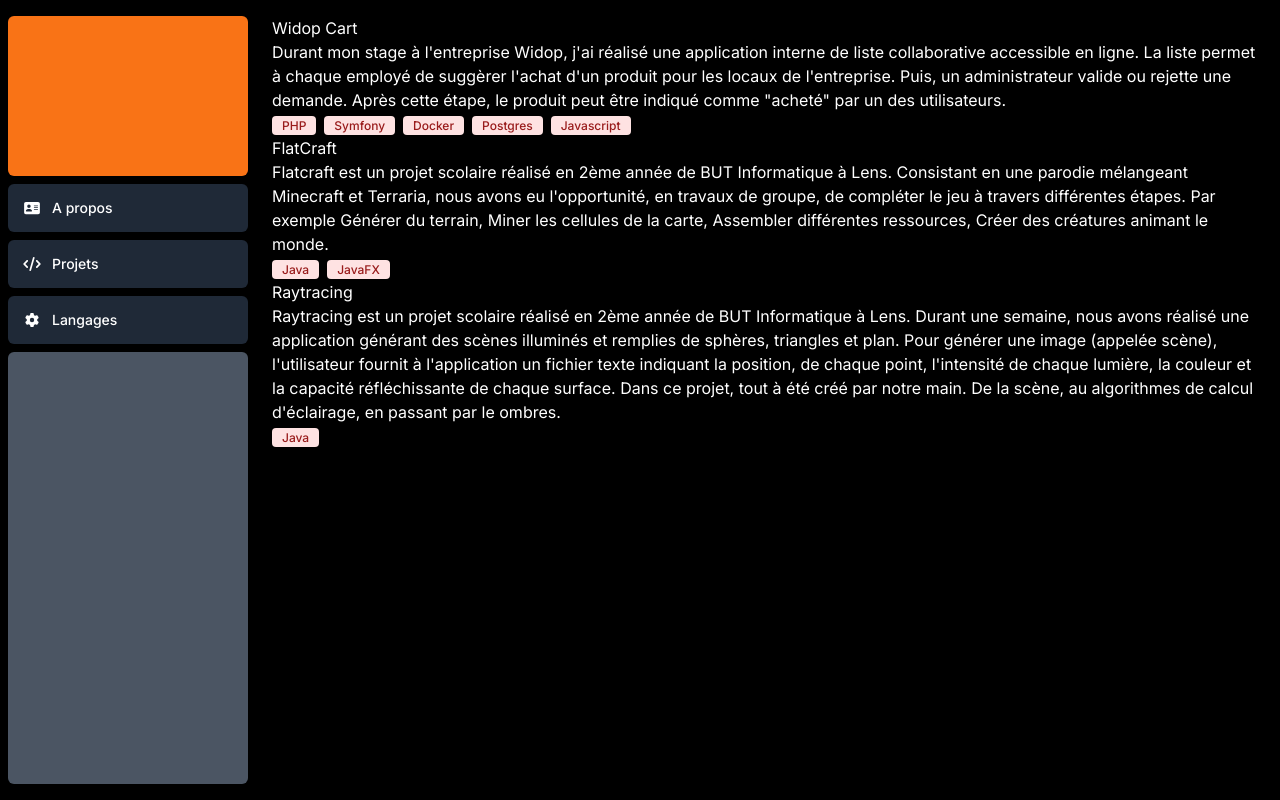
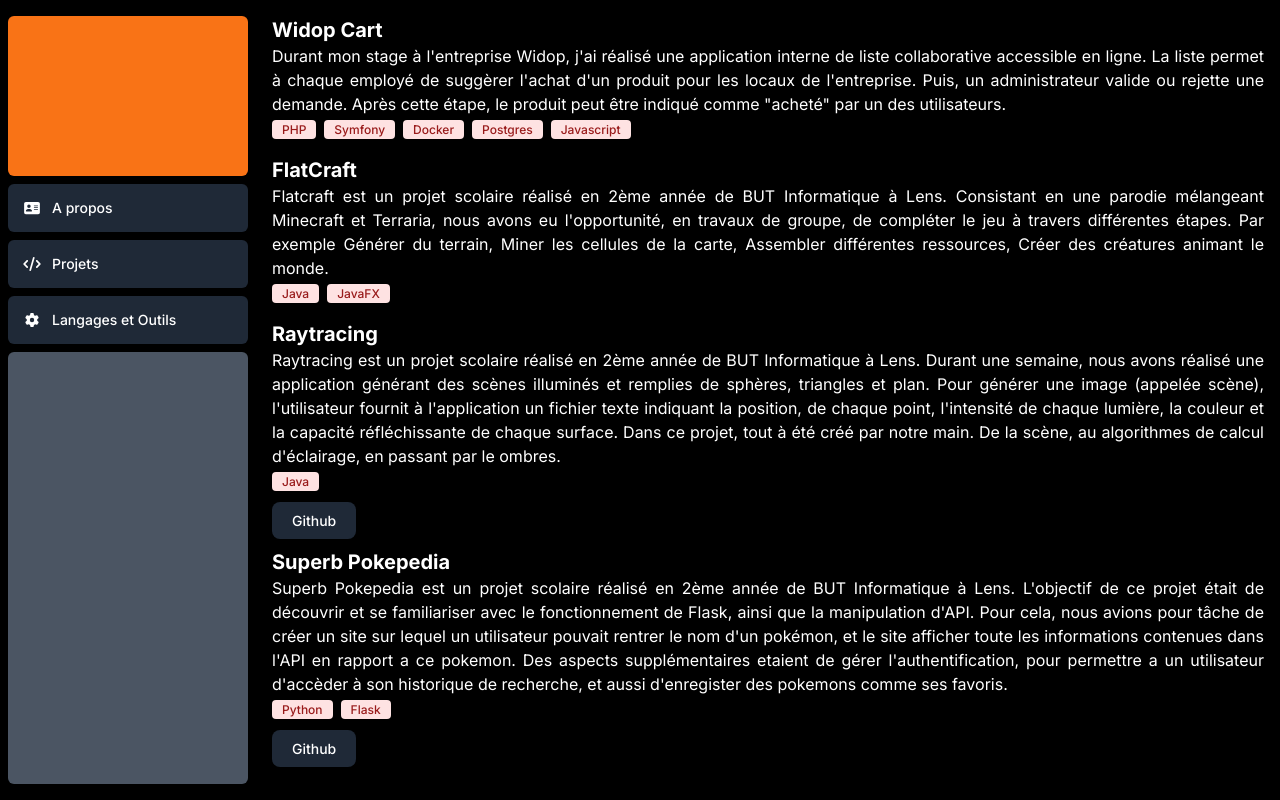
Before and after one commit to TimeoQUEHEN/nextjs-portfolio, a Next.js app: page /dashboard/projects in a window 1280 px wide. Built offline with nearby package versions, Linux system fonts and the light colour scheme; a web font is replaced by a local one.

Commit message:
end of day one scrub

```diff
--- a/app/dashboard/projects/page.tsx
+++ b/app/dashboard/projects/page.tsx
@@ -38,6 +38,17 @@
         repo: "https://github.com/TimeoQUEHEN/raytracing",
         images : ["",""]
     },
+    {
+        title: 'Superb Pokepedia',
+        description: "Superb Pokepedia est un projet scolaire réalisé en 2ème année de BUT Informatique à Lens.\n" +
+            "L'objectif de ce projet était de découvrir et se familiariser avec le fonctionnement de Flask, ainsi que la manipulation d'API. " +
+            "Pour cela, nous avions pour tâche de créer un site sur lequel un utilisateur pouvait rentrer le nom d'un pokémon, et le site afficher toute les informations contenues dans l'API en rapport a ce pokemon. " +
+            "Des aspects supplémentaires etaient de gérer l'authentification, pour permettre a un utilisateur d'accèder à son historique de recherche, et aussi d'enregister des pokemons comme ses favoris.",
+        date: 'décembre 2023',
+        language: ['Python','Flask'],
+        repo: "https://github.com/TimeoQUEHEN/superbPokePedia",
+        images : ["",""]
+    }
 ];
 
 export default function Page() {
@@ -45,13 +56,13 @@
         <>
             {projects.map((project) => {
                 return (
-                    <div key={project.title}>
-                        <h3>
-                            {project.title}
-                        </h3>
-                        <p>{project.description}</p>
+                    <div className={"mb-4"} key={project.title}>
 
-                        <div>
+                        <h3 className={"font-bold text-xl"}>{project.title}</h3>
+
+                        <p className={"text-justify"}>{project.description}</p>
+
+                        <div className={"mb-4"}>
                             {project.language.map((lang) => {
                                 return(
                                     <span key={lang} className="bg-red-100 text-red-800 text-xs font-medium me-2 px-2.5 py-0.5 rounded dark:bg-red-900 dark:text-red-300">
@@ -64,28 +75,13 @@
                         <Link
                             key={project.title}
                             href={project.repo !== null ? project.repo : ""}
-                            className={clsx("w-6",{
-                                'hidden': null !== project.repo,
-                            }) }/>
+                            target={"_blank"}
+                            className={clsx("text-white bg-gray-800 hover:bg-gray-900 focus:outline-none focus:ring-4 focus:ring-gray-300 font-medium rounded-lg text-sm px-5 py-2.5 mb-2 dark:bg-gray-800 dark:hover:bg-gray-700 dark:focus:ring-gray-700 dark:border-gray-700",{
+                                'hidden': null === project.repo,
+                            }) }>Github</Link>
                     </div>
                 );
             })}
         </>
-    /*
-        <div className={"flex flex-col h-full grow md:flex-row"}>
-            <div className="flex flex-col justify-center gap-6 rounded-lg bg-gray-600 px-6 py-10 mb-4 md:mb-0 md:w-1/2 md:px-6">
-
-            </div>
-            <div className={"flex md:grow md:ml-4 flex-col gap-4"}>
-                <div className={"flex flex-col justify-center gap-6 rounded-lg bg-gray-600 px-6 py-10 md:h-1/2 md:px-6"}>
-
-                </div>
-                <div className={"flex flex-col justify-center gap-6 rounded-lg bg-gray-600 px-6 py-10 md:h-1/2 md:px-6"}>
-
-                </div>
-            </div>
-        </div>
-
-     */
     )
 }
--- a/app/ui/dashboard/nav-links.tsx
+++ b/app/ui/dashboard/nav-links.tsx
@@ -10,7 +10,7 @@
 const links = [
   { name: 'A propos', href: '/dashboard', icon: FaAddressCard  },
   { name: 'Projets', href: '/dashboard/projects', icon: FaCode },
-  { name: 'Langages', href: '/dashboard/tools', icon: FaGear },
+  { name: 'Langages et Outils', href: '/dashboard/tools', icon: FaGear },
 ];
 
 export default function NavLinks() {
```
